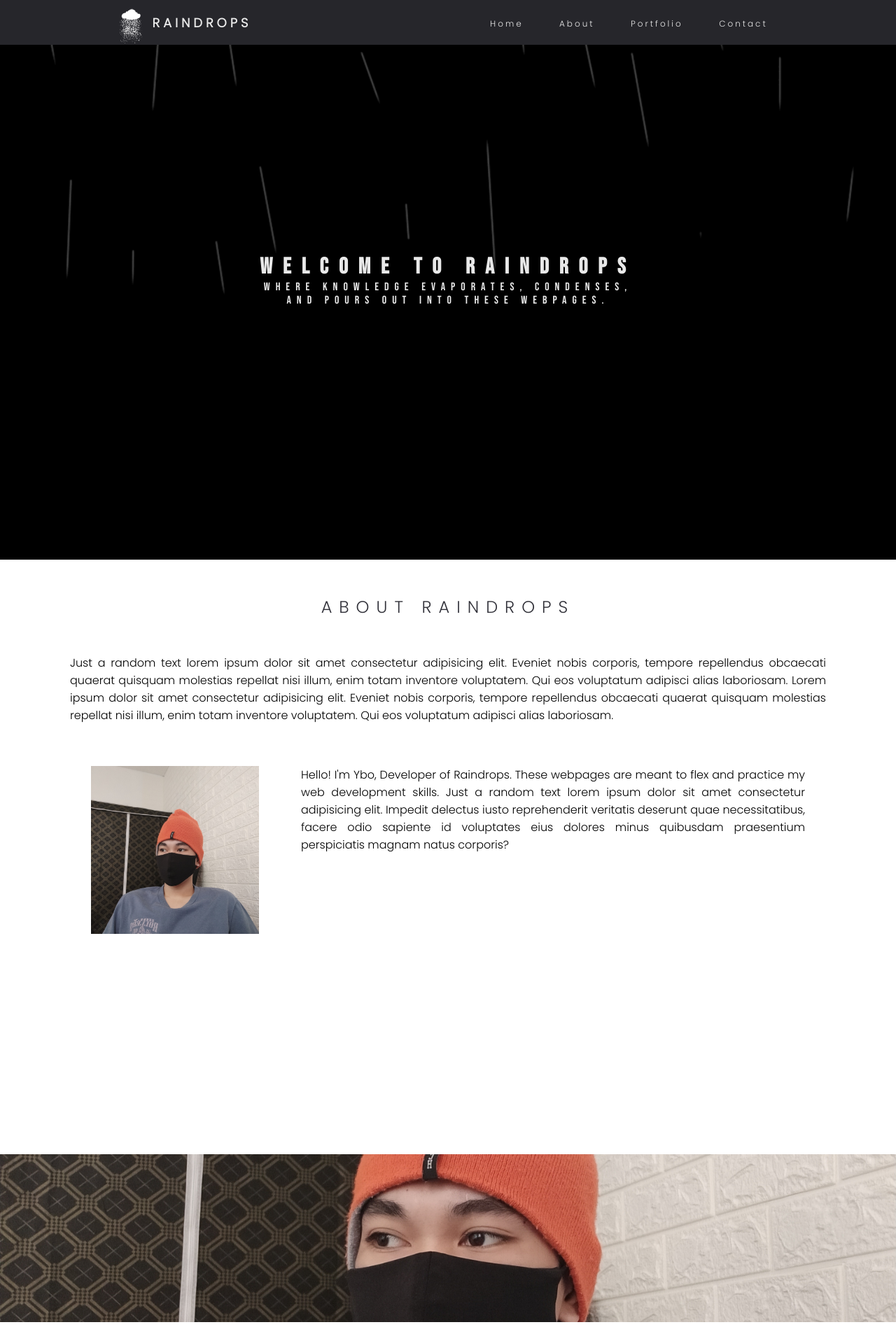
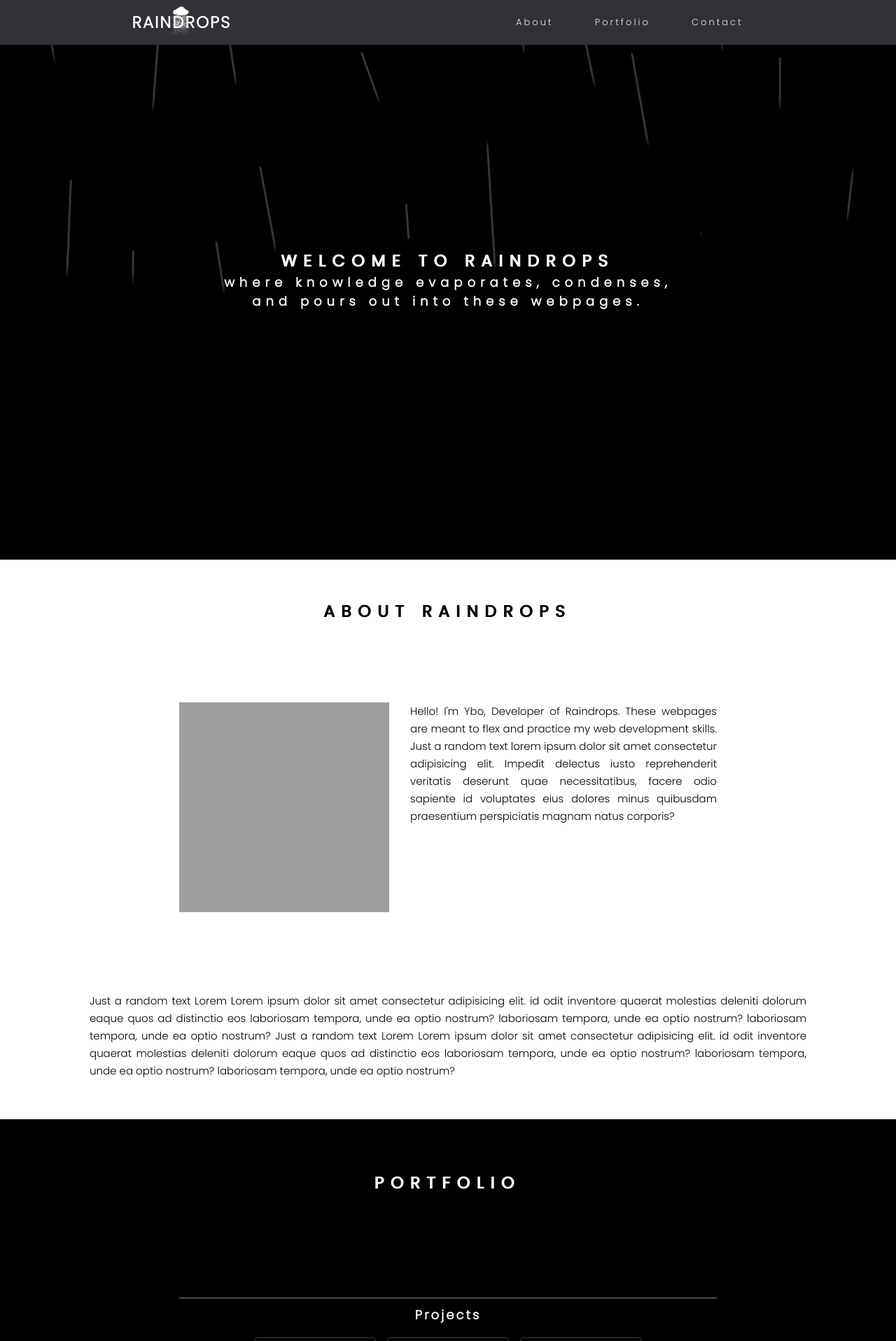
Before and after one commit to yboweb/yboweb.github.io, a PHP site: page / in a window 1280 px wide. Shown: the top 1917 px of the page at 70% size. Before the commit the page ends 1890 px from the top, so only its background shows below. Run offline with PHP 8.4, Linux system fonts and the light colour scheme; grey boxes are pictures that could not be loaded.

Commit message:
Big update
Re-creation

```diff
--- a/css/style.css
+++ b/css/style.css
@@ -1,169 +1,301 @@
 * {
-    margin: 0px;
-    padding: 0px;
+    margin: 0;
+    padding: 0;
     box-sizing: border-box;
 }
-body {
-    background-color: white;
+html {
+    font-size: 62.5%;
+    font-family: 'Poppins', sans-serif;
+}
+
+h1 {
+    font-size: 2.3rem;
+    letter-spacing: 1rem;
+    text-transform: uppercase;
+}
+h2 {
+    font-size: 1.8rem;
+}
+h3 {
+    font-size: 1.5rem;
+}
+p {
+    font-size: 1.5rem;
+}
+li {
+    list-style: none;
+}
+a {
+    text-decoration: none;
+}
+button {
+    cursor: pointer;
 }
 
 nav {
+    background-color: #313137;
+    width: 100%;
+    position: fixed;
+    min-height: 8vh;
     display: flex;
     justify-content: space-around;
     align-items: center;
-    min-height: 8vh;
-    background-color: #26262b;
-    font-family: 'Poppins', sans-serif;
-
-    position: fixed;
-    width: 100%;
+    color: white;
 }
 .logo {
-    color: rgb(233, 233, 233);
-    text-transform: uppercase;
-    letter-spacing: 5px;
-    font-size: 18px;
     display: flex;
     align-items: center;
+    justify-content: space-around;
 }
-.img-logo {
-    width: 60px;
+.logo img{
+    position: absolute;
+    top: 0;
+}
+.logo h1 {
+    letter-spacing: .2rem;
 }
 .nav-links {
     display: flex;
     justify-content: space-around;
-    width: 35%;
+    width: 30%;
 }
-.nav-links li {
-    list-style: none;
+.nav-links li a {
+    color: rgba(255, 255, 255, .9);
+    font-size: 1.3rem;
+    letter-spacing: .3rem;
 }
-.nav-links a {
-    color: rgb(233, 233, 233);
-    text-decoration: none;
-    letter-spacing: 3px;
-    font-size: 12px;
+.nav-links li a:hover {
+    color: rgba(255, 255, 255, 1);
 }
-
+.burger div {
+    background-color: white;
+    width: 2.5rem;
+    height: .3rem;
+    margin: .5rem;
+    transition: all 0.3s ease;
+}
 .burger {
     display: none;
 }
 
-.burger div{
-    width: 25px;
-    height: 3px;
-    margin: 5px;
-    background-color: rgb(233, 233, 233);
-    transition: all 0.3s ease;
+.intro-section {
+    background-image: url(../img/raining.gif);
+    background-size: cover;
+    background-position: center;
+    background-attachment: fixed;
+    min-height: 100vh;
+    display: flex;
+    flex-direction: column;
+    justify-content: center;
+    color: white;
+    text-align: center;
+}
+.intro-section h1,
+.portfolio-section h1 {
+    font-size: 2.3rem;
+    text-shadow: -1px 0px 0px white;
+}
+.intro-section h2 {
+    letter-spacing: .7rem;
 }
 
-.parallax {
-    background-repeat: no-repeat;
-    background-position: center;
-    background-size: cover;
-    background-attachment: fixed;
+.about-section {
+    min-height: 100vh;
+    display: flex;
+    flex-direction: column;
+    justify-content: space-around;
+    align-items: center;
+    text-align: center;
+}
+.about-section p {
+    text-align: justify;
+}
+.about-section h1,
+.contact-section h1 {
+    text-shadow: -1px 0px 0px rgb(0, 0, 0);
+}
+.about-section div {
+    display: flex;
+    justify-content: space-around;
+    width: 60%;
+}
+.about-section p {
+    line-height: 2.5rem;
+}
+.about-section img {
+    margin-right: 3rem;
+}
+.about-section p:nth-child(3) {
+    display: flex;
+    justify-self: space-around;
+    width: 80%;
 }
 
+.portfolio-section {
+    min-height: 100vh;
+    display: flex;
+    flex-direction: column;
+    justify-content: space-around;
+    align-items: center;
+    text-align: justify;
+    background-color: black;
+    color: white;
+}
+.portfolio-section .projects header {
+    margin: 1rem;
+}
+.portfolio-section .projects {
+    width: 60%;
+    border-top: .1rem solid rgba(255, 255, 255, 0.5);
+    display: flex;
+    flex-direction: column;
+    justify-content: space-around;
+    align-items: center;
+    min-height: 30vh;
+}
+.portfolio-section .project-links {
+    display: flex;
+    flex-wrap: wrap;
+    justify-content: space-around;
+}
+.portfolio-section .project-links a {
+    margin: 1rem;
+    padding: 1rem;
+    box-shadow: 0 0 3px rgba(255, 255, 255, 0.5);
+}
+.portfolio-section .essentials {
+    min-height: 10vh;
+    display: flex;
+    flex-direction: column;
+    justify-content: space-around;
+    align-items: center;
+    width: 60%;
+    box-shadow: 0px 1px 2px rgba(255, 255, 255, 0.8);
+}
+.portfolio-section .essentials div{
+    display: flex;
+    justify-content: space-around;
+    width: 40%;
+}
+.portfolio-section h2,
+.portfolio-section h3 {
+    letter-spacing: 0.3rem;
+}
 
-.home {
-    background-image: url(../images/raining.gif);
-    min-height: 100vh;
+.contact-section {
+    min-height: 60vh;
+    text-align: center;
+    display: flex;
+    flex-direction: column;
+    align-items: center;
+    justify-content: space-around;
+}
+.contact-section form {
+    min-height: 40vh;
+    display: flex;
+    align-items: center;
+    flex-direction: column;
+    justify-content: space-around;
+    width: 100%;
+}
+.contact-section form label{
+    font-size: 1.3rem;
+    display: flex;
+    justify-self: flex-start;
+    width: 30%;
+}
+.contact-section form input,
+.contact-section form textarea {
+    display: flex;
+    justify-self: space-around;
+    width: 30%;
+    padding: .5rem;
+}
+.contact-section form input {
+    height: 3rem;
 
-    display: grid;
+}
+.contact-section form button {
+    background: none;
+    background-color: #313137;
+    color: white;
+    font-size: 2rem;
+    text-align: center;
+    margin-top: 1rem;
+    padding: 0.8rem;
+    border: 0.1rem solid black;
+    width: 30%;
+}
+.contact-section form button:hover {
+    background-color: rgba(0, 0, 0, 0.9)
+}
+
+footer {
+    min-height: 8vh;
+    background-color: #313137;
+    display: flex;
     justify-content: center;
     align-items: center;
 }
-.context-home {
-    color: rgb(233, 233, 233);
-    font-family: 'Bebas Neue', cursive;
-}
-.context-home p, .context-home h1 {
-    text-align: center;
-    text-shadow: 0 1px 0 rgba(0, 0, 0, 0.4);
-}
-.context-home h1 {
-    letter-spacing: 15px;
-}
-.context-home p {
-    letter-spacing: 8px;
-}
 
+@media screen and (max-width: 1005px) {
+    .nav-links {
+        width: 40%;
+    }
 
-.about {
-    min-height: 100vh;
-    font-family: 'Poppins', sans-serif;
-}
-.context-about h2 {
-    letter-spacing: 10px;
-    font-weight: 100;
-    text-transform: uppercase;
-    margin: 50px;
-    color: #313139;
-    text-align: center;
-}
-.context-about div {
-    margin: 10px 400px 30px 400px;
-    text-align: justify;
+    .about-section div {
+        flex-direction: column;
+        align-items: center;
+        width: 80%;
+    }
+    .about-section img,
+    .about-section p {
+        margin: 3rem 0;
+    }
 
-    display: flex;
-    justify-content: space-around;
-}
-.context-about-div2 img{
-    height: 30vh;
-}
-.context-about-div2 img, .context-about-div2 p {
-    margin: 30px;
-}
+    .about-section p:nth-child(3) {
+        display: none;
+    }
 
-
-.portfolio {
-    min-height: 100vh;
-}
-.portfolio .p-image {
-    background-image: url(../images/ybo.jpg);
-    min-height: 30vh;
-
-}
-
-
-@media screen and  (max-width: 1500px) {
-    .context-about div {
-        margin: 10px 250px 30px 250px;
+    .portfolio-section .projects {
+        width: 90%;
+    }
+    .portfolio-section .essentials {
+        width: 90%;
+    }
+    .portfolio-section .essentials img{
+        margin: .5rem;
+    }
+    .contact-section form label,
+    .contact-section form input,
+    .contact-section form textarea,
+    .contact-section form button {
+        width: 60%;
     }
 }
-
-
-@media screen and (max-width: 1280px) {
-    .context-about div {
-        margin: 10px 100px 30px 100px;
-    }
-}
-
-
-@media screen and (max-width: 1024px) {
-    .nav-links {
-        width: 50%;
-    }
-}
-
-
-@media screen and (max-width: 900px) {
-    .context-about div {
-        margin: 10px 50px 10px 50px;
-    }
-}
-
 
 @media screen and (max-width: 768px) {
     body {
         overflow-x: hidden;
     }
+    .intro-section h1,
+    .portfolio-section h1,
+    .contact-section h1 {
+        font-size: 2rem;
+    }
+    .intro-section h2 {
+        font-size: 1.5rem;
+        padding: 0 2rem;
+    }
+    .intro-section br {
+        display: none;
+    }
     .nav-links {
         position: absolute;
-        right: 0;
-        height: 92vh;
+        min-height: 92vh;
         top: 8vh;
-        background-color: #313139;
-        display: none;
+        background-color: #242429;
+        display: flex;
         flex-direction: column;
         align-items: center;
         width: 100%;
@@ -173,42 +305,15 @@ nav {
     .nav-links li {
         opacity: 0;
     }
+
     .burger {
         display: block;
         cursor: pointer;
     }
-
-    .context-about div {
-        display: grid;
-        justify-content: center;
-    }
-    .about .context-about-div1{
-        display: none;
-    }
-
-    .context-about-div2 img{
-        display: block;
-        margin-left: auto;
-        margin-right: auto;
-    }
 }
-
-
-@media screen and  (max-width: 550px) {
-    .context-home h1 {
-        font-size: 23px;
-        letter-spacing: 5px;
-    }
-    .context-home p {
-        font-size: 13px;
-        letter-spacing: 3px;
-    }
-}
-
 
 .nav-active {
     transform: translateX(0%);
-    display: flex;
 }
 
 @keyframes navLinkFade {
--- a/index.html
+++ b/index.html
@@ -1,79 +1,127 @@
 <!DOCTYPE html>
-<html lang="en">
+<html lang="en-US">
     <head>
-        <meta charset="UTF-8">
-        <meta name="keywords" context="HTML, CSS, JavaScript">
-        <meta name="description" content="Portfolio">
-        <meta name="author" content="ybo">
-        <meta http-equiv="X-UA-Compatible" content="IE=edge">
-        <meta name="viewport" content="width=device-width, initial-scale=1.0">
-        <link href="https://fonts.googleapis.com/css2?family=Poppins:wght@300&family=Raleway:wght@300&display=swap" rel="stylesheet">
+        <meta charset="utf-8" />
+        <meta name="author" content="Ybo" />
+        <meta name="description" content="Hello! Raindrop's webpages can be found here.
+        Where knowledge evaporates, condenses, and pours out into these webpages." />
+        <meta name="viewport" content="width=device-width, initial-scale=1.0" />
+        <link rel="icon" href="img/ybo-logo.png" type="image/png" />
         <link href="https://fonts.googleapis.com/css2?family=Bebas+Neue&family=Poppins:wght@300&family=Raleway:wght@300&display=swap" rel="stylesheet">
-        <link rel="stylesheet" href="css/style.css">
-        <link rel="icon" type="image/x-icon" href="images/ybo-logo.png">
-        <title>Home</title>
+        <link rel="stylesheet" href="css/style.css" />
+        <title>Raindrops</title>
     </head>
-
     <body>
+        <header>
             <nav>
                 <div class="logo">
-                <img class="img-logo" src="images/logo.png" alt="Raindrop's logo">
-                <h4>raindrops</h4>
+                    <img src="img/logo.png" width="50px" alt="raindrops logo" />
+                    <h1>RAINDROPS</h1>
                 </div>
-
                 <ul class="nav-links">
-                <li><a href="#home">Home</a></li>
-                <li><a href="#about">About</a></li>
-                <li><a href="#portfolio">Portfolio</a></li>
-                <li><a href="#contact">Contact</a></li>
+                    <li><a href="#about-section">About</a></li>
+                    <li><a href="#portfolio-section">Portfolio</a></li>
+                    <li><a href="#contact-section">Contact</a></li>
                 </ul>
-
                 <div class="burger">
                     <div class="line1"></div>
                     <div class="line2"></div>
                     <div class="line3"></div>
                 </div>
             </nav>
+        </header>
 
-        <div class="parallax home" id="home">
-            <div class="context-home">
-                <h1>Welcome to raindrops</h1>
-                <p>where knowledge evaporates, condenses, <br> and pours out into these webpages.</p>
-            </div>
-        </div>
+        <section class="intro-section">
+            <h1>welcome to raindrops</h1>
+            <h2>
+                where knowledge evaporates, condenses,<br/>
+                and pours out into these webpages.
+            </h2>
+        </section>
 
-        <div class="about" id="about">
-            <div class="context-about">
-                <h2>about raindrops</h2>
-                <div class="context-about-div1">
+        <section class="about-section" id="about-section">
+            <header>
+                <h1>About Raindrops</h1>
+            </header>
+            <div>
+                <img src="img/ybo.jpg" width="300px" height="300px" alt="picture of ybo(The developer of raindrops)" />
                 <p>
-                        Just a random text lorem ipsum dolor sit amet consectetur adipisicing elit.
-                        Eveniet nobis corporis, tempore repellendus obcaecati quaerat quisquam molestias
-                        repellat nisi illum, enim totam inventore voluptatem. Qui eos voluptatum adipisci
-                        alias laboriosam. Lorem ipsum dolor sit amet consectetur adipisicing elit.
-                        Eveniet nobis corporis, tempore repellendus obcaecati quaerat quisquam molestias
-                        repellat nisi illum, enim totam inventore voluptatem. Qui eos voluptatum adipisci
-                        alias laboriosam.
-                    </p>
-                </div>
-                <div class="context-about-div2">
-                    <img src="images/ybo.jpg" alt="ybo's image" title="ybo, developer of raindrops">
-                    <p>
-                        Hello! I'm Ybo, Developer of Raindrops. These webpages are meant to flex
-                        and practice my web development skills.
+                    Hello! I'm Ybo, Developer of Raindrops.
+                    These webpages are meant to flex and practice my web development skills.
                     Just a random text lorem ipsum dolor sit amet consectetur adipisicing elit.
                     Impedit delectus iusto reprehenderit veritatis deserunt quae necessitatibus,
                     facere odio sapiente id voluptates eius dolores minus quibusdam praesentium
                     perspiciatis magnam natus corporis?
                 </p>
             </div>
+            <p>
+                Just a random text Lorem Lorem ipsum dolor sit amet consectetur adipisicing elit.
+                id odit inventore quaerat molestias deleniti dolorum eaque quos ad distinctio eos
+                laboriosam tempora, unde ea optio nostrum? laboriosam tempora, unde ea optio nostrum?
+                laboriosam tempora, unde ea optio nostrum?
+                Just a random text Lorem Lorem ipsum dolor sit amet consectetur adipisicing elit.
+                id odit inventore quaerat molestias deleniti dolorum eaque quos ad distinctio eos
+                laboriosam tempora, unde ea optio nostrum? laboriosam tempora, unde ea optio nostrum?
+                laboriosam tempora, unde ea optio nostrum?
+            </p>
+        </section>
+
+        <section class="portfolio-section" id="portfolio-section">
+            <header>
+                <h1>Portfolio</h1>
+            </header>
+            <div class="projects">
+                <header>
+                    <h2>Projects</h2>
+                </header>
+                <div class="project-links">
+                    <a href="">
+                        <img src="img/ybo-logo.png" width="150px" alt="" />
+                    </a>
+                    <a href="">
+                        <img src="img/ybo-logo.png" width="150px" alt="" />
+                    </a>
+                    <a href="">
+                        <img src="img/ybo-logo.png" width="150px" alt="" />
+                    </a>
                 </div>
             </div>
+            <div class="essentials">
+                <header>
+                    <h3>Languages and Tools</h3>
+                </header>
+                <div>
+                    <img alt="Visual Studio Code" width="26px" src="https://cdn.jsdelivr.net/gh/devicons/devicon/icons/vscode/vscode-original.svg" />
+                    <img alt="HTML5" width="26px" src="https://cdn.jsdelivr.net/gh/devicons/devicon/icons/html5/html5-original.svg" />
+                    <img alt="JavaScript" width="26px" src="https://cdn.jsdelivr.net/gh/devicons/devicon/icons/javascript/javascript-original.svg" />
+                    <img alt="PHP" width="26px" src="https://cdn.jsdelivr.net/gh/devicons/devicon/icons/php/php-original.svg" />
+                    <img alt="MySQL" width="26px" src="https://cdn.jsdelivr.net/gh/devicons/devicon/icons/mysql/mysql-original.svg" />
+                    <img alt="Git" width="26px" src="https://cdn.jsdelivr.net/gh/devicons/devicon/icons/git/git-original.svg" />
+                    <img alt="GitHub" width="26px" src="img/GitHub-Mark-Light-120px-plus.png" />
+                </div>
+            </div>
+        </section>
 
-        <div class="portfolio" id="portfolio">
-            <div class="parallax p-image"></div>
-        </div>
+        <section class="contact-section" id="contact-section">
+            <header>
+                <h1>Contact us</h1>
+            </header>
+            <form>
+                <label for="name-input">Name:</label>
+                <input type="text" name="name" id="name-input" autocomplete="off" />
+                <label for="email-input">Email:</label>
+                <input type="email" name="email" id="email-input" autocomplete="off" />
+                <label for="message-input">Message:</label>
+                <textarea name="message" id="message-input" cols="30" rows="10"></textarea>
+                <button>Send</button>
+            </form>
+        </section>
 
+        <footer>
+            <a href="https://github.com/yboweb">
+                <img alt="GitHub" width="26px" src="img/GitHub-Mark-Light-120px-plus.png" />
+            </a>
+        </footer>
 
         <script src="js/app.js"></script>
     </body>
--- a/js/app.js
+++ b/js/app.js
@@ -4,7 +4,6 @@ const navSlide = () => {
     const burger = document.querySelector('.burger');
     const nav = document.querySelector('.nav-links');
     const navLinks = document.querySelectorAll('.nav-links li');
-
 
     burger.addEventListener('click', () => {
         //Toggle Nav
@@ -23,11 +22,8 @@ const navSlide = () => {
             }
         });
 
-
         burger.classList.toggle('toggle');
     });
-
-
 }
 
 navSlide();
```
Also changed, not shown: images/ybo.jpg (deleted), img/GitHub-Mark-Light-120px-plus.png (added), img/logo.png (renamed from images/logo.png), img/rain.png (added), img/raining.gif (renamed from images/raining.gif), img/ybo-logo.png (renamed from images/ybo-logo.png), 1 other file. Lines whose indentation alone changed are shown as unchanged.
